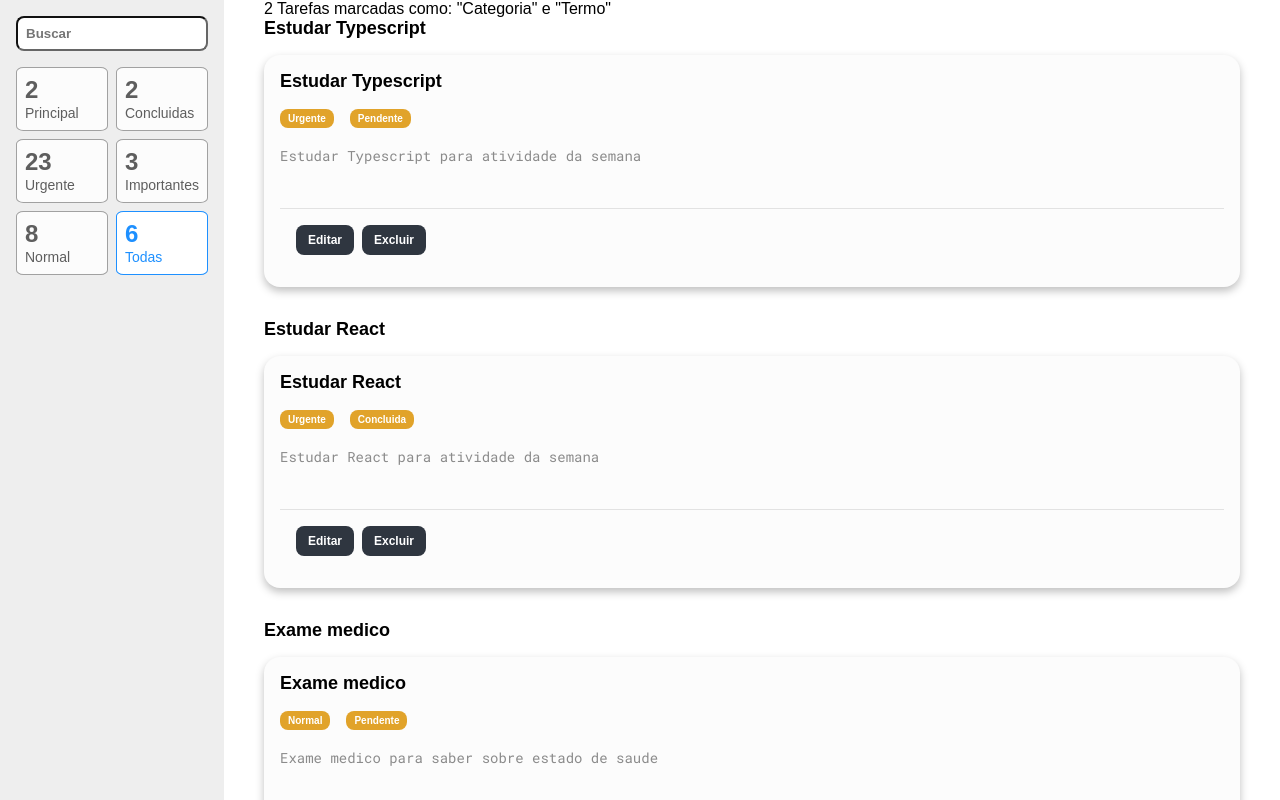
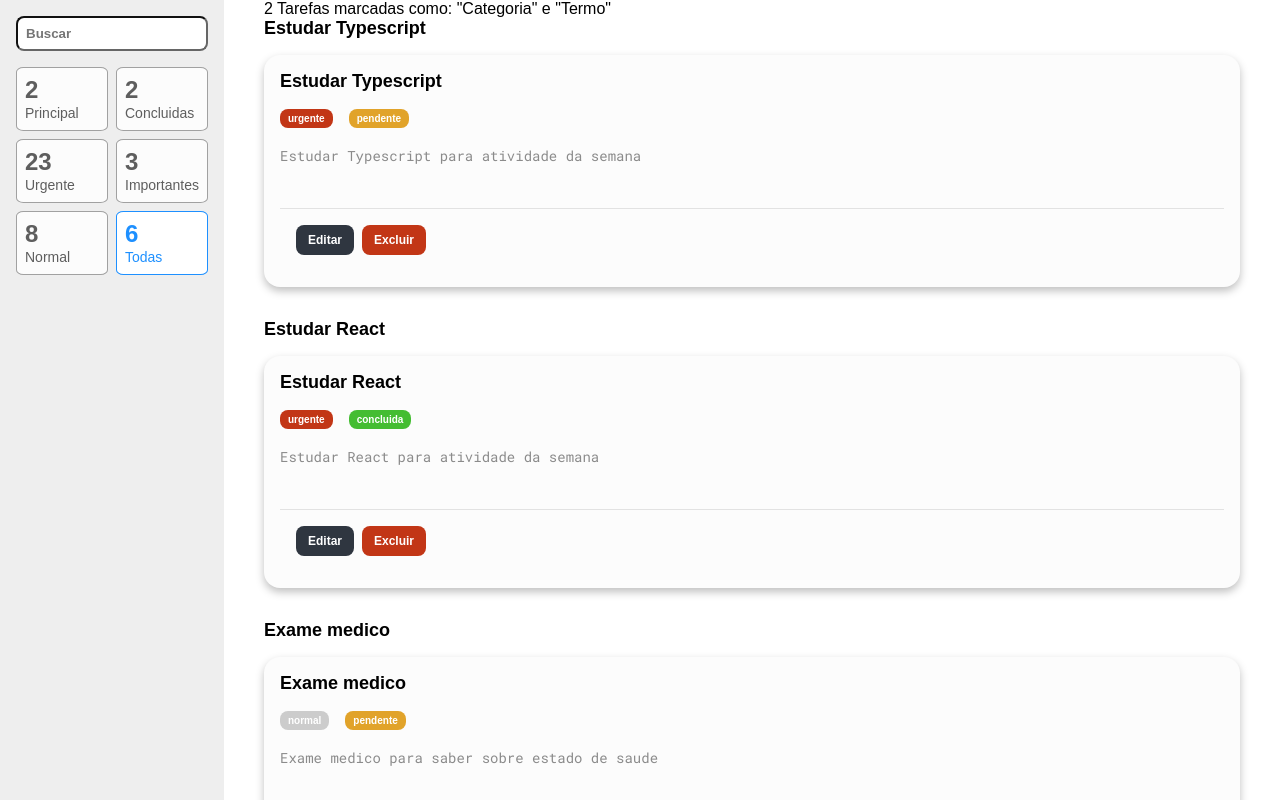
Before and after one commit to AndersonCostaDev01/ToDoListRedux, a React (Create React App) app: page / in a window 1280 px wide. Built offline with nearby package versions, Linux system fonts and the light colour scheme.

Commit message:
Finalização do quadro de aviso com implementação de cores em cada elemento

```diff
--- a/src/components/FiltroCard/Tarefa/index.tsx
+++ b/src/components/Tarefa/index.tsx
@@ -1,10 +1,11 @@
 import { useState } from 'react'
 import * as S from './styles'
+import * as enums from '../../utils/enums/Tarefas'
 
 type props = {
   titulo: string
-  prioridade: string
-  status: string
+  prioridade: enums.Prioridade
+  status: enums.Status
   descricao: string
 }
 
@@ -14,19 +15,25 @@
   return (
     <S.Card>
       <S.Titulo>{titulo}</S.Titulo>
-      <S.Tag>{prioridade}</S.Tag>
-      <S.Tag>{status}</S.Tag>
+      <S.Tag parametro="prioridade" prioridade={prioridade}>
+        {prioridade}
+      </S.Tag>
+      <S.Tag parametro="status" status={status}>
+        {status}
+      </S.Tag>
       <S.Descricao value={descricao} />
       <S.BarraAcoes>
         {estaEditando ? (
           <>
-            <S.Botao>Salvar</S.Botao>
-            <S.Botao onClick={() => setEstaEditando(false)}>Cancelar</S.Botao>
+            <S.BotaoSalvar>Salvar</S.BotaoSalvar>
+            <S.BotaoCancelarRemover onClick={() => setEstaEditando(false)}>
+              Cancelar
+            </S.BotaoCancelarRemover>
           </>
         ) : (
           <>
             <S.Botao onClick={() => setEstaEditando(true)}>Editar</S.Botao>
-            <S.Botao>Excluir</S.Botao>
+            <S.BotaoCancelarRemover>Excluir</S.BotaoCancelarRemover>
           </>
         )}
       </S.BarraAcoes>
--- a/src/components/FiltroCard/Tarefa/styles.ts
+++ b/src/components/Tarefa/styles.ts
@@ -1,4 +1,25 @@
 import styled from 'styled-components'
+import variaveis from '../../styles/variaveis'
+
+import * as enums from '../../utils/enums/Tarefas'
+
+type TagProps = {
+  prioridade?: enums.Prioridade
+  status?: enums.Status
+  parametro: 'status' | 'prioridade'
+}
+
+function retornaCorDeFundo(props: TagProps) {
+  if (props.parametro === 'prioridade') {
+    if (props.prioridade === enums.Prioridade.URGENTE) return variaveis.vermelho
+    if (props.prioridade === enums.Prioridade.IMPORTANTE)
+      return variaveis.amarelo2
+  } else {
+    if (props.status === enums.Status.PENDENTE) return variaveis.amarelo2
+    if (props.status === enums.Status.CONCLUIDA) return variaveis.verde
+  }
+  return '#ccc'
+}
 
 export const Card = styled.div`
   background-color: #fcfcfc;
@@ -14,12 +35,12 @@
   margin-bottom: 16px;
 `
 
-export const Tag = styled.span`
+export const Tag = styled.span<TagProps>`
   padding: 4px 8px;
   font-size: 10px;
   color: #fff;
   font-weight: bold;
-  background-color: #e1a32a;
+  background-color: ${(props) => retornaCorDeFundo(props)};
   border-radius: 8px;
   margin-right: 16px;
   display: inline-block;
@@ -55,3 +76,9 @@
   border-radius: 8px;
   margin-right: 8px;
 `
+export const BotaoSalvar = styled(Botao)`
+  background-color: ${variaveis.verde};
+`
+export const BotaoCancelarRemover = styled(Botao)`
+  background-color: ${variaveis.vermelho};
+`
--- a/src/containers/ListaDeTarefas/index.tsx
+++ b/src/containers/ListaDeTarefas/index.tsx
@@ -1,25 +1,38 @@
-import Tarefa from '../../components/FiltroCard/Tarefa'
-import { Titulo } from '../../components/FiltroCard/Tarefa/styles'
+import Tarefa from '../../components/Tarefa'
+import { Titulo } from '../../components/Tarefa/styles'
 import { Container } from './styles'
+import * as enums from '../../utils/enums/Tarefas'
 
 const Tarefas = [
   {
     titulo: 'Estudar Typescript',
-    prioridade: 'Urgente',
-    status: 'Pendente',
+    prioridade: enums.Prioridade.URGENTE,
+    status: enums.Status.PENDENTE,
     descricao: 'Estudar Typescript para atividade da semana'
   },
   {
     titulo: 'Estudar React',
-    prioridade: 'Urgente',
-    status: 'Concluida',
+    prioridade: enums.Prioridade.URGENTE,
+    status: enums.Status.CONCLUIDA,
     descricao: 'Estudar React para atividade da semana'
   },
   {
     titulo: 'Exame medico',
-    prioridade: 'Normal',
-    status: 'Pendente',
+    prioridade: enums.Prioridade.NORMAL,
+    status: enums.Status.PENDENTE,
     descricao: 'Exame medico para saber sobre estado de saude'
+  },
+  {
+    titulo: 'Estudar React',
+    prioridade: enums.Prioridade.NORMAL,
+    status: enums.Status.CONCLUIDA,
+    descricao: 'Estudar React para atividade da semana'
+  },
+  {
+    titulo: 'Sair com os amigos',
+    prioridade: enums.Prioridade.NORMAL,
+    status: enums.Status.PENDENTE,
+    descricao: 'Sair com os amigos para atividade em grups'
   }
 ]
 
--- /dev/null
+++ b/src/styles/variaveis.ts
@@ -0,0 +1,6 @@
+export default {
+  vermelho: '#c23616',
+  verde: '#44bd32',
+  amarelo: '#f0c11a',
+  amarelo2: '#e1a32a'
+}
--- /dev/null
+++ b/src/utils/enums/Tarefas.ts
@@ -0,0 +1,10 @@
+export enum Prioridade {
+  URGENTE = 'urgente',
+  IMPORTANTE = 'importante',
+  NORMAL = 'normal'
+}
+
+export enum Status {
+  PENDENTE = 'pendente',
+  CONCLUIDA = 'concluida'
+}
```
